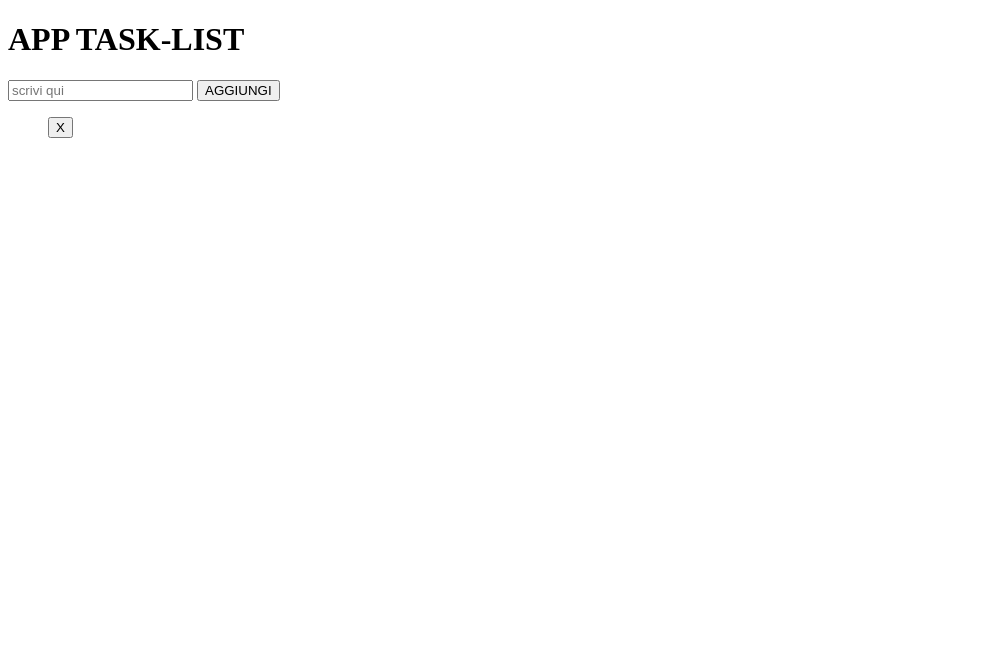
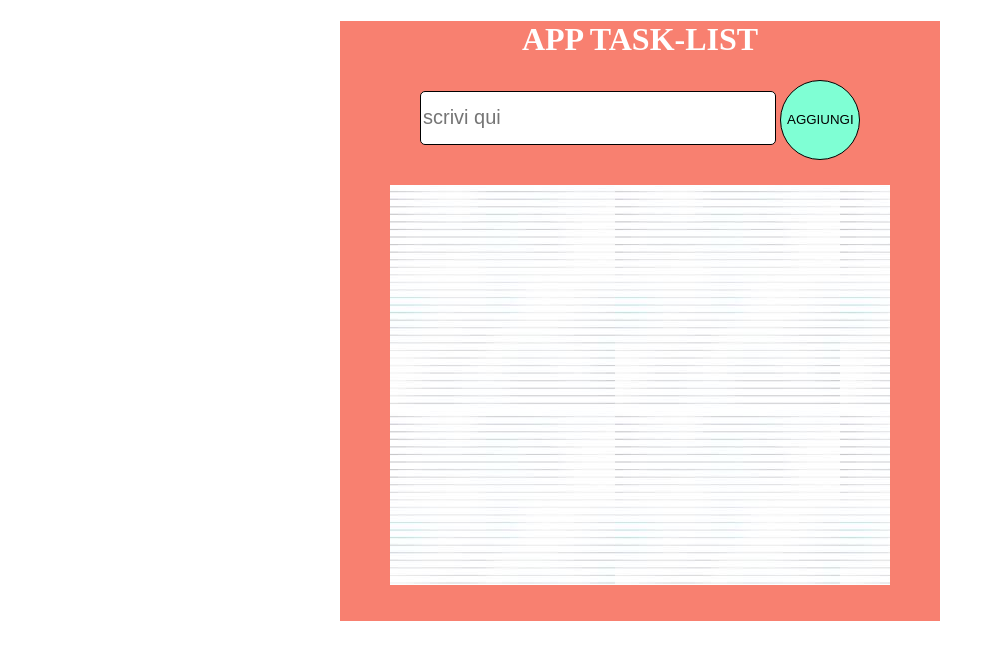
Before and after one commit to VittoriaBasile/fs0123-Vittoria-Basile, a plain HTML site: page m1/s3/g3/homeworks3g3/task-list.html in a window 1280 px wide. Both pictures are taken after a click on the button "AGGIUNGI". Shown: the whole page, without its empty margins (0-995 px from the left). Drawn offline with Linux system fonts and the light colour scheme.

Commit message:
homeworks3g3

```diff
--- a/m1/s3/g3/homeworks3g3/task-list.css
+++ b/m1/s3/g3/homeworks3g3/task-list.css
@@ -0,0 +1,64 @@
+.container{
+
+    background-color:#f88070 ;
+    height: 600px;
+    width: 600px;
+
+    margin: 0px auto;
+
+}
+
+.titolo{
+    color: white;
+    text-align: center;
+
+}
+
+.scrivi{
+    text-align: center;
+
+
+}
+
+#todo-input{
+    width: 350px;
+    height: 50px;
+    border-radius: 5px;
+    border : black 1px solid;
+    font-size:20px ;
+}
+
+#add-btn{
+    border-radius: 100%;
+    width: 80px;
+    height: 80px;
+    border : black 1px solid;
+    background-color: aquamarine;
+}
+
+.da-fare{
+
+    height: 400px;
+    width : 500px;
+    background-image: url(/img/sfondo.jpg);
+    margin-left: 50px;
+}
+
+#todo-list{
+    font-size: 25px;
+    color: darkblue;
+    padding-left: 70px;
+
+
+}
+
+
+
+.delete{
+    background-color: white;
+    color: red;
+    font-size: 20px;
+    border-radius: 5px;
+    margin-left : 20px;
+    border: black 1px solid;
+}
--- a/m1/s3/g3/homeworks3g3/task-list.html
+++ b/m1/s3/g3/homeworks3g3/task-list.html
@@ -11,14 +11,14 @@
 <div class="container">
 
     <h1 class="titolo">APP TASK-LIST</h1>
-    <div>
+    <div class="scrivi">
 
             <input type="text" id="todo-input" placeholder="scrivi qui">
             <button type="submit" onclick="add()" id="add-btn">AGGIUNGI</button>
 
     </div>
 
-    <div>
+    <div class="da-fare">
         <ul id="todo-list">
 
         </ul>
--- a/m1/s3/g3/homeworks3g3/task-list.js
+++ b/m1/s3/g3/homeworks3g3/task-list.js
@@ -12,17 +12,21 @@ const delBtn = document.querySelectorAll('.delete')
 
     addBtn.addEventListener('click', ()=>{
 
+            if(input.value.trim() !==''){
 
                 let bottone = document.createElement ("button");
 
                 bottone.className = 'delete';
                 bottone.innerHTML = 'X';
                 let newToDo = document.createElement("div");
-            newToDo.textContent = input.value;
+                newToDo.textContent = input.value ;
                 toDoList.appendChild(newToDo);
                 newToDo.appendChild(bottone);
 
                 input.value = "";
+
+
+
 
 
 
@@ -45,4 +49,13 @@ const delBtn = document.querySelectorAll('.delete')
                     newToDo.remove();
                 })
 
+
+            }
+
+
+
+
+
+
+
         })
```
Also changed, not shown: m1/s3/g3/homeworks3g3/img/sfondo.jpg (added). Lines whose indentation alone changed are shown as unchanged.
